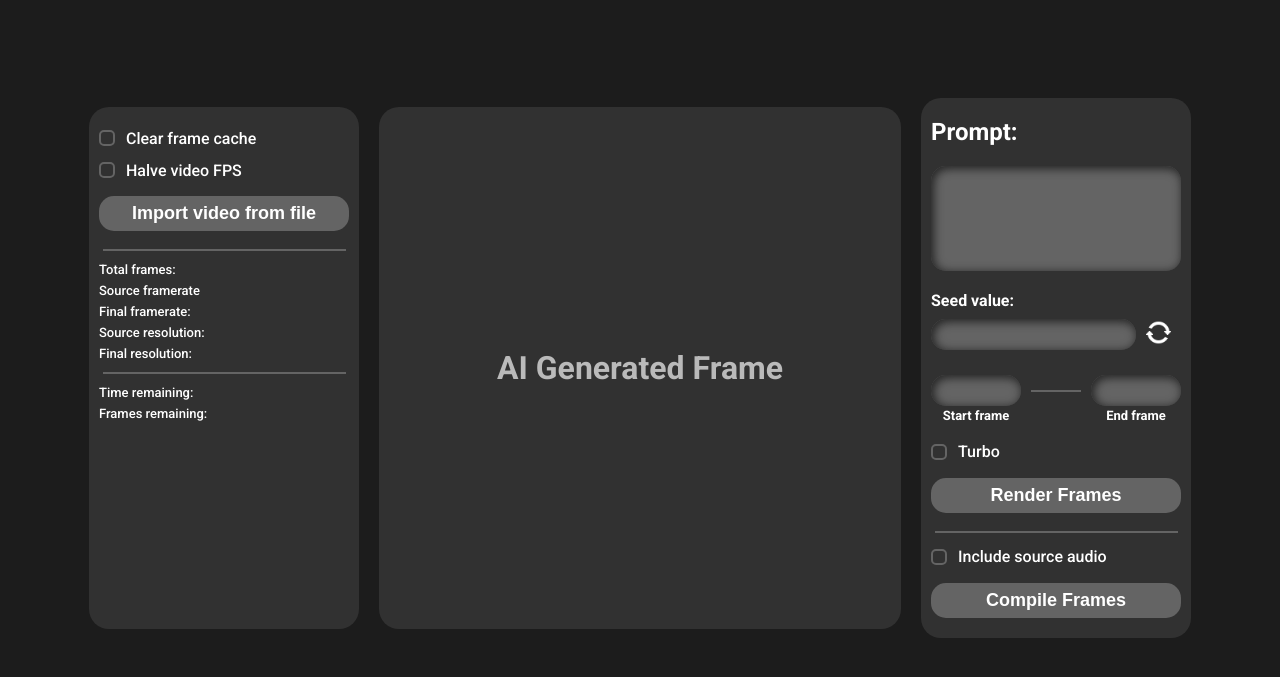
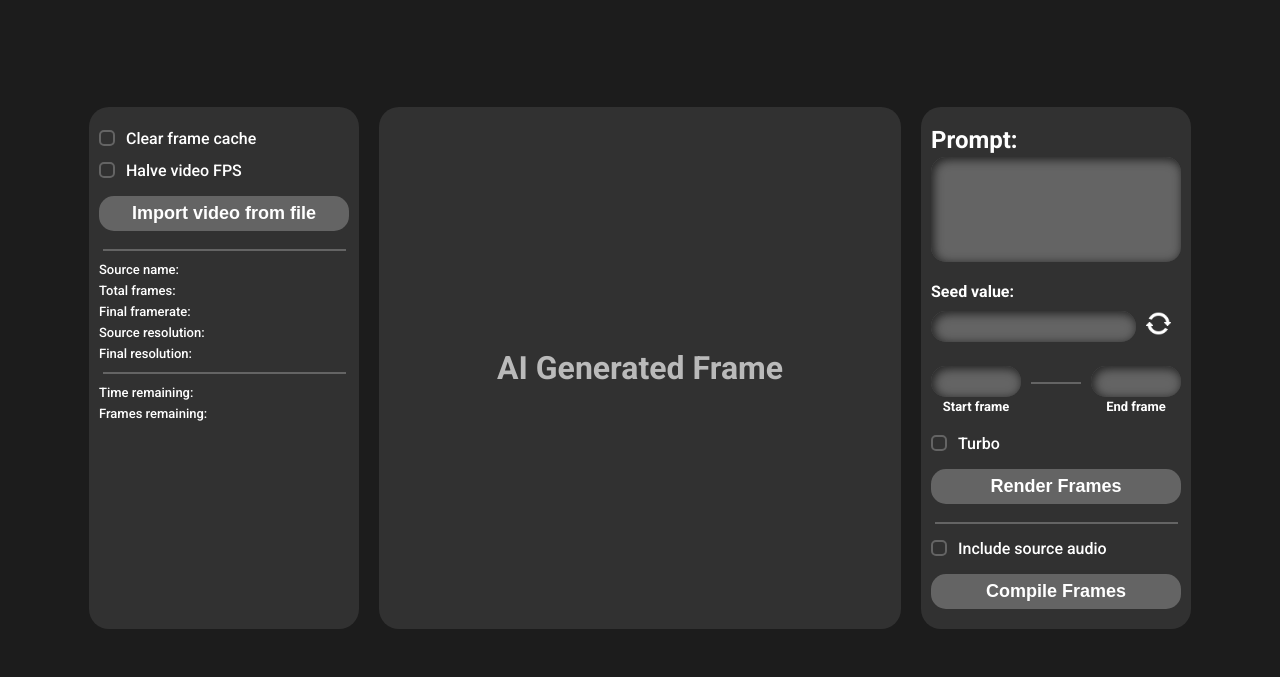
Before and after one commit to LukeMole/AI-Video-Filter, a Flask app: page / in a window 1280 px wide. Shown: the top 677 px of the page. Run offline with Flask 3, Linux system fonts and the light colour scheme.

Commit message:
made it so that metadata is loaded when a video is added

```diff
--- a/app.py
+++ b/app.py
@@ -1,10 +1,63 @@
-from flask import Flask, render_template
+from flask import Flask, render_template, jsonify
+from flask import Flask, flash, request, redirect, url_for
+from werkzeug.utils import secure_filename
+import os, shutil
+
+import main
+
+UPLOAD_FOLDER = f"{os.getcwd}/video"
+ALLOWED_EXTENSIONS = {'mp4',"mov"}
+
+def allowed_file(filename):
+    return '.' in filename and \
+           filename.rsplit('.', 1)[1].lower() in ALLOWED_EXTENSIONS
+
+
+def process_video(filename):
+    print(filename)
+    clear_frame_cache_val = request.form.get('clearFrameCache')
+    halve_fps = request.form.get('halveFps')
+    if clear_frame_cache_val == 'on':
+        print('cleared frame cache')
+    else:
+        print('frame cache not cleared')
+
+    half_fps = False
+    if halve_fps == 'on':
+        half_fps = True
+
+    return main.get_video_data(filename, half_fps)
+
+
+
+
 
 app = Flask(__name__)
+app.config['UPLOAD_FOLDER'] = UPLOAD_FOLDER
+@app.route('/upload_video', methods=['GET', 'POST'])
+def upload_video():
+    if os.path.exists('uploads'):
+        shutil.rmtree('uploads')
+    if 'video' not in request.files:
+        return jsonify({'error': 'No file part'}), 400
+    file = request.files['video']
+    if file.filename == '':
+        return jsonify({'error': 'No selected file'}), 400
+    save_path = os.path.join('uploads', file.filename)
+    os.makedirs('uploads', exist_ok=True)
+    file.save(save_path)
+    video_data = process_video(file.filename)
+    return jsonify({'success': True, 'filename': file.filename,
+                    'frames':len(video_data['frames']), 'framerate': video_data['framerate'],
+                    'base_resolution_x':video_data['resolution']['x'], 'base_resolution_y':video_data['resolution']['y'],
+                    'final_resolution_x' : video_data['final_resolution']['x'], 'final_resolution_y': video_data['final_resolution']['y']})
+
+
+
 
 @app.route('/')
 def index():
     return render_template('index.html')
 
 if __name__ == "__main__":
-    app.run(debug=True)
+    app.run(debug=True, port=8000)
--- a/main.py
+++ b/main.py
@@ -94,7 +94,7 @@
     #get video
     BUFFER = 0.5
     all_frames = []
-    video = cv2.VideoCapture(video_name)
+    video = cv2.VideoCapture('uploads/'+video_name)
     resolution = {'x':video.get(cv2.CAP_PROP_FRAME_WIDTH), 'y':video.get(cv2.CAP_PROP_FRAME_HEIGHT)}
     framerate = video.get(cv2.CAP_PROP_FPS)
     frames = []
@@ -135,7 +135,8 @@
     if half_fps:
         framerate = math.floor(framerate/2)
 
-    return {'frames':frames, 'framerate':framerate, 'resolution':resolution, 'audio':audio}
+    return {'frames':frames, 'framerate':framerate, 'resolution':resolution, 'audio':audio,
+            'final_resolution':{'x':len(resized_frame[0])*4, 'y':len(resized_frame)*4}}
 
 def generate_frames(pipe, upscaler_dict,base_frames, seed, prompt, start_frame, end_frame, upscale, compute_device):
     cur_dir = os.getcwd()
--- a/templates/style.css
+++ b/static/css/style.css
@@ -216,6 +216,10 @@
     transform: scale(115%);
 }
 
+.prompt-heading{
+    margin-bottom: 3px;
+}
+
 @media screen and (max-width: 1024px) {
     body{
         flex-direction: column;
--- a/templates/index.html
+++ b/templates/index.html
@@ -3,7 +3,7 @@
 <head>
     <meta charset="UTF-8">
     <meta name="viewport" content="width=device-width, initial-scale=1.0">
-    <link rel="stylesheet" href="style.css">
+    <link rel="stylesheet" href="{{ url_for('static', filename='css/style.css') }}">
     <link rel="preconnect" href="https://fonts.googleapis.com">
     <link rel="preconnect" href="https://fonts.gstatic.com" crossorigin>
     <link href="https://fonts.googleapis.com/css2?family=Roboto:ital,wght@0,100..900;1,100..900&display=swap" rel="stylesheet">
@@ -22,15 +22,16 @@
 
         <div class="mobile-button">
             <button class="video-import" id="importVideoFile">Import video from file</button>
+            <input type="file" id="videoFileInput" accept="video/*" style="display: none;">
         </div>
 
         <hr>
 
-        <p class="metadata">Total frames:</p>
-        <p class="metadata">Source framerate</p>
-        <p class="metadata">Final framerate:</p>
-        <p class="metadata">Source resolution:</p>
-        <p class="metadata">Final resolution:</p>
+        <p class="metadata" id="sourceName">Source name:</p>
+        <p class="metadata" id="totalFrames">Total frames:</p>
+        <p class="metadata" id="finalFramerate">Final framerate:</p>
+        <p class="metadata" id="sourceResolution">Source resolution:</p>
+        <p class="metadata" id="finalResolution">Final resolution:</p>
 
         <hr>
 
@@ -42,13 +43,13 @@
     </div>
     <div class="right">
         <div class="control-panel">
-            <h2>Prompt:</h2>
+            <h2 class="prompt-heading">Prompt:</h2>
             <textarea class="prompt" name="prompt" rows="5", required ></textarea>
 
             <h3 class="seed-heading">Seed value:</h3>
             <div class="seed-container">
                 <input class="seed-number" type="number">
-                <button class="refresh-button"><img class="refresh-arrow" src="refreshArrow.png"></button>
+                <button class="refresh-button"><img class="refresh-arrow" src="{{ url_for('static', filename='refreshArrow.png') }}"></button>
             </div>
             <div class="frame-select">
                 <div>
@@ -75,5 +76,53 @@
         </div>
         <button class="right-button">Compile Frames</button>
     </div>
+
+<script>
+    document.getElementById('importVideoFile').addEventListener('click', function() {
+        document.getElementById('videoFileInput').click();
+    });
+
+    document.getElementById('videoFileInput').addEventListener('change', function(event) {
+        const file = event.target.files[0];
+        if(!file) return;
+
+        const formData = new FormData();
+        formData.append('video', file);
+
+        const clearFrameCache = document.getElementById('clearFrameCache').checked;
+        formData.append('clearFrameCache', clearFrameCache ? 'on':'off');
+
+        const halveFps = document.getElementById('halveVideoFps').checked;
+        formData.append('halveFps', halveFps ? 'on':'off');
+
+        const uploadButton = document.getElementById('importVideoFile');
+        uploadButton.textContent = 'Importing...'
+        fetch('/upload_video', {
+            method: 'POST',
+            body: formData
+        })
+        .then(response => response.json())
+        .then(data => {
+            uploadButton.textContent = 'Video imported';
+            document.getElementById('sourceName').textContent = 'Source name: ' + data.filename;
+            document.getElementById('totalFrames').textContent = 'Total frames: ' + data.frames;
+            document.getElementById('finalFramerate').textContent = 'Final framerate: ' + data.framerate + ' fps'
+            document.getElementById('sourceResolution').textContent = 'Source resolution: ' + data.base_resolution_x + ' x ' + data.base_resolution_y;
+            document.getElementById('finalResolution').textContent = 'Final resolution: ' + data.final_resolution_x + ' x ' + data.final_resolution_y;
+
+        })
+        .catch(error => {
+            uploadButton.textContent = 'Import error'
+        })
+        .finally(() => {
+                // Clear the file input value so the same file can be selected again
+                event.target.value = '';
+
+                const timeoutId = setTimeout(() => {
+                    uploadButton.textContent = 'Import video from file';
+                }, 2000);
+            });
+    })
+</script>
 </body>
 </html>
```
Also changed, not shown: static/refreshArrow.png (renamed from templates/refreshArrow.png).
